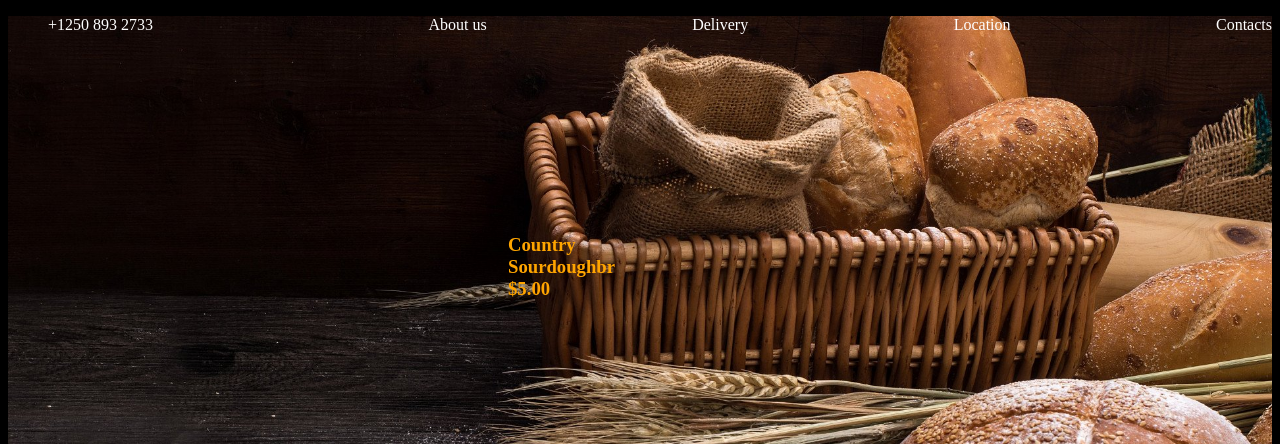
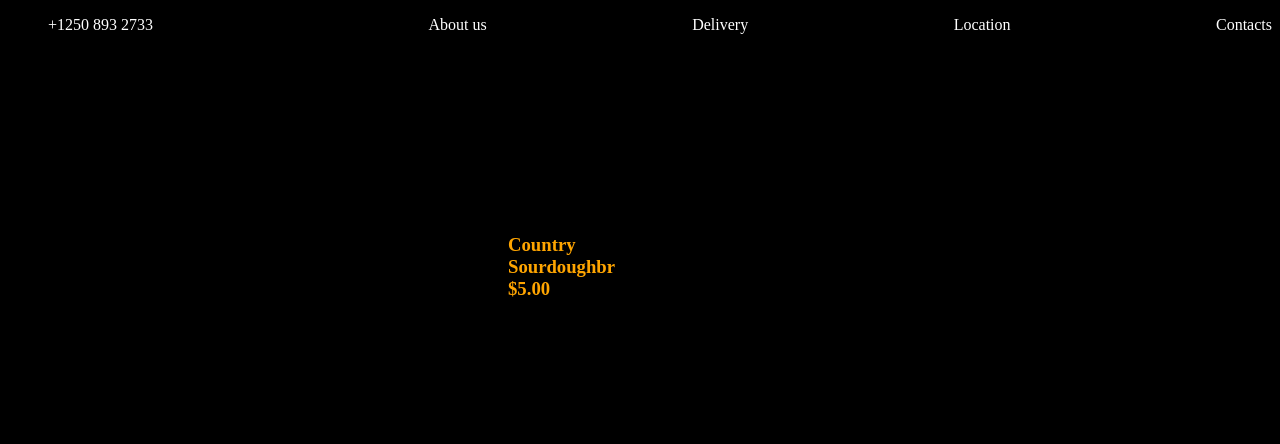
Before and after one commit to Kalykulov/NUR, a plain HTML site: page cl.html in a window 1280 px wide. Shown: the top 444 px of the page. Drawn offline with Linux system fonts and the light colour scheme.

Commit message:
Update cl.css

```diff
--- a/cl.css
+++ b/cl.css
@@ -18,7 +18,7 @@ h3{
     color: orange;
 }
 header{
-    background-image: url(foooooon.jpg);
+    background-image: url(#foooooon.jpg);
     background-repeat: no-repeat;
     background-size:cover;
     color: bisque;
```
